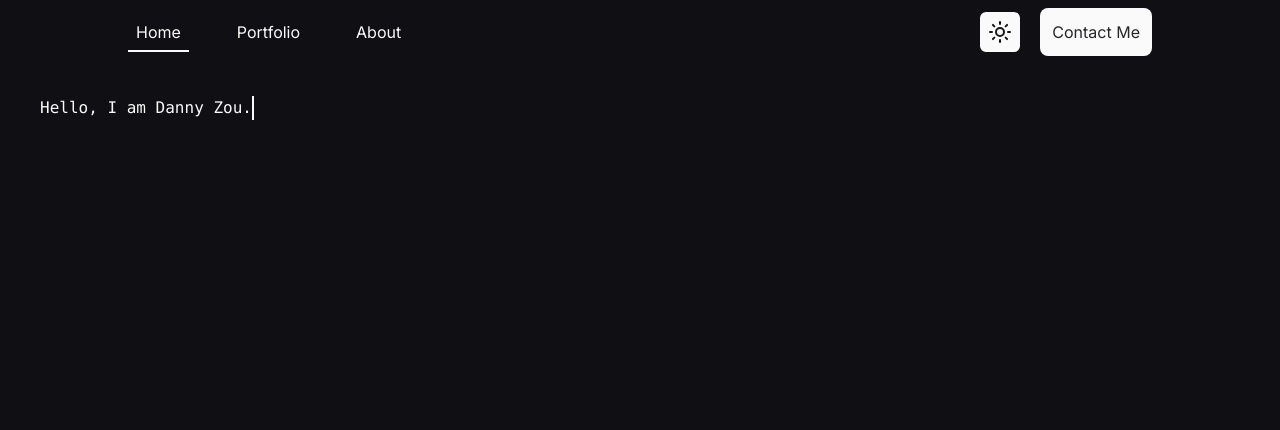
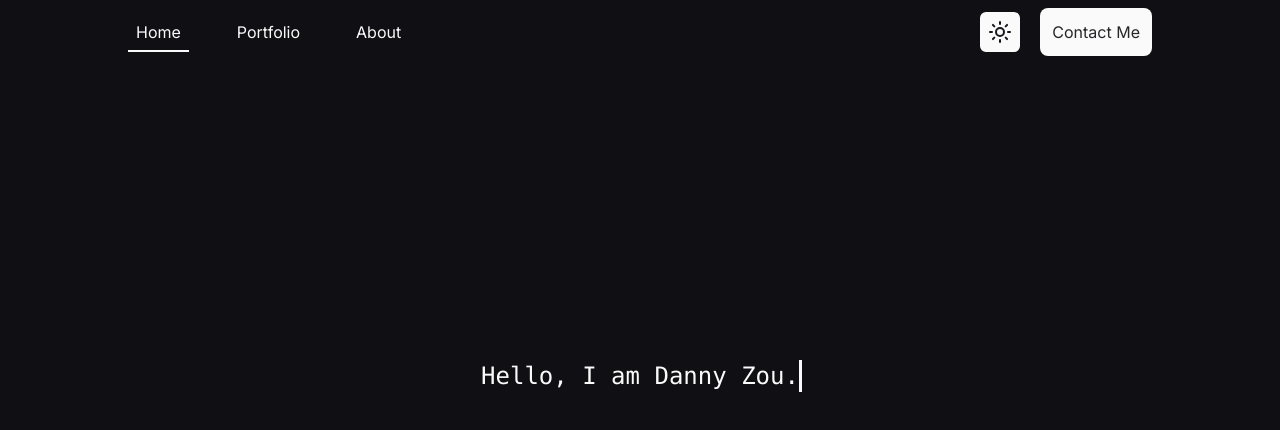
Before and after one commit to danny-zou18/portfolio-site, a Next.js app in the folder project/: page / in a window 1280 px wide. Shown: the top 430 px of the page. Built offline with nearby package versions, Linux system fonts and the light colour scheme.

Commit message:
fixed overlaying bug

```diff
--- a/project/src/app/globals.css
+++ b/project/src/app/globals.css
@@ -12,7 +12,7 @@
     --card-foreground: 240 10% 3.9%;
     --popover: 0 0% 100%;
     --popover-foreground: 240 10% 3.9%;
-    --primary: 0 0% 55%;
+    --primary: 0 0% 60%;
     --primary-foreground: 0 0% 98%;
     --secondary: 240 4.8% 95.9%;
     --secondary-foreground: 240 5.9% 10%;
--- a/project/src/app/page.tsx
+++ b/project/src/app/page.tsx
@@ -2,7 +2,7 @@ import TextAnimation from "@/components/home/TextAnimation";
 
 export default function Home() {
   return (
-    <main className="flex overflow-hidden p-10">
+    <main className="flex justify-center items-center overflow-hidden w-[80%] h-[80vh] ml-auto mr-auto  p-10 ">
       <TextAnimation text="Hello, I am Danny Zou." />
     </main>
   );
--- a/project/src/components/ContactModal.tsx
+++ b/project/src/components/ContactModal.tsx
@@ -73,7 +73,7 @@ const ContactModal: React.FC = () => {
       >
         <IoClose className="mr-auto ml-auto" />
       </motion.div>
-      <div className=" border-b-2 border-primary text-[1.7rem]">Contact Me</div>
+      <div className=" border-primary text-[1.7rem]">Contact Me</div>
       <form className="w-full h-full" onSubmit={handleSubmit(onSubmit)}>
         <div className="flex justify-between mt-5">
           <div className="grid w-[48%] max-w-sm items-center gap-1.5">
--- a/project/src/components/home/TextAnimation.tsx
+++ b/project/src/components/home/TextAnimation.tsx
@@ -1,10 +1,16 @@
+"use client"
+
 import React from "react";
+
+import useContactModal from "@/hooks/useContactModal";
 
 interface TextAnimationProps {
   text: string;
 }
 
 const TextAnimation: React.FC<TextAnimationProps> = ({ text }) => {
+    const contactModal = useContactModal();
+
   return (
     <div>
       <h1
@@ -12,8 +18,8 @@ const TextAnimation: React.FC<TextAnimationProps> = ({ text }) => {
         before:absolute before:inset-0 before:animate-typewriter
         before:bg-background
         after:absolute after:inset-0 after:w-[0.125em] after:animate-caret
-        after:bg-primary">
-        {text}
+        after:bg-primary text-primary text-2xl">
+        {contactModal.isOpen ? "" : text}
       </h1>
     </div>
   );
```
